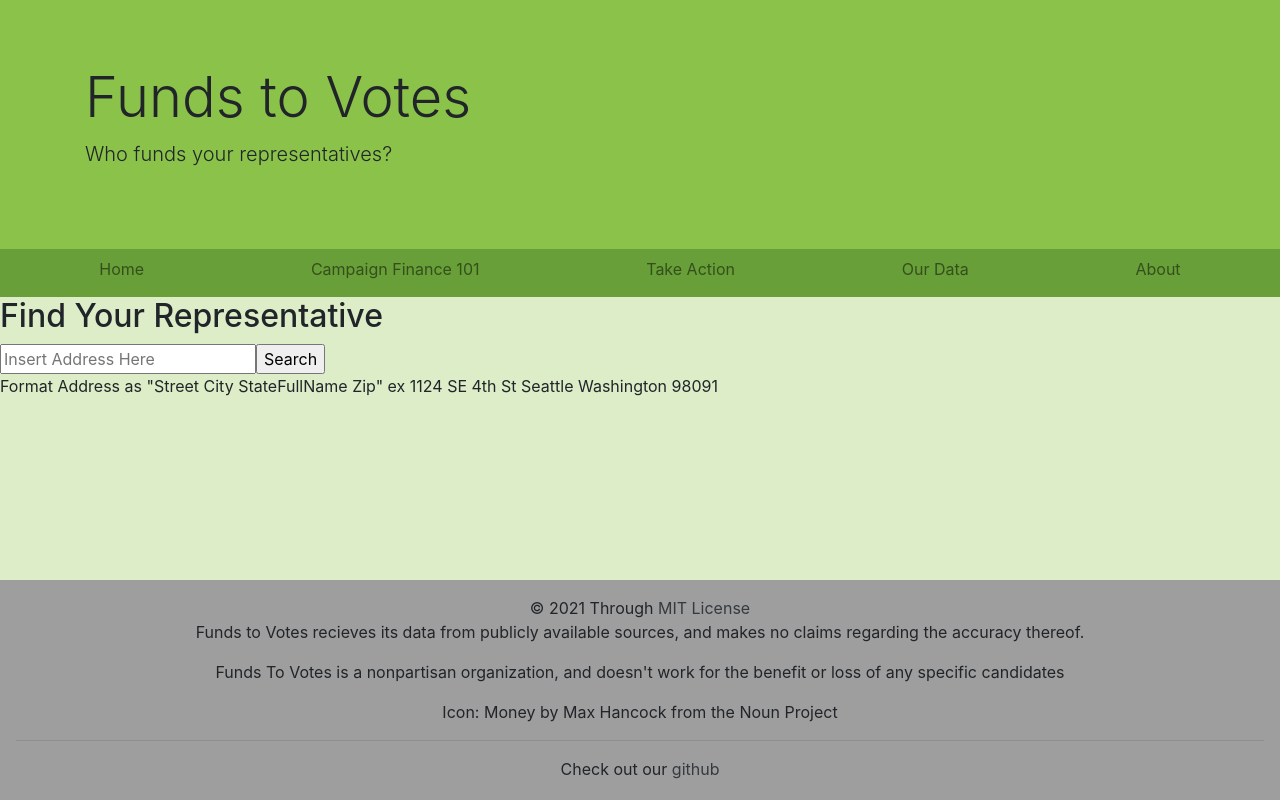
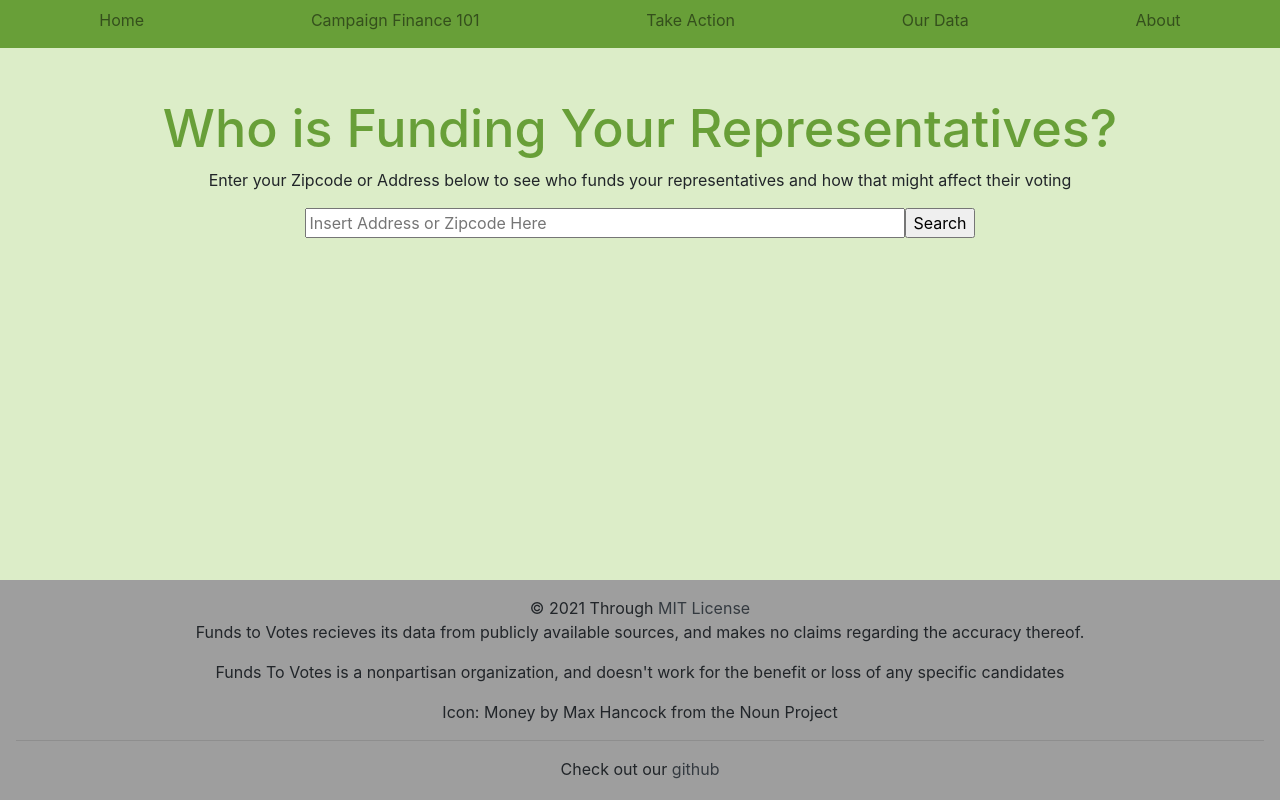
Before and after one commit to FundsToVotes/FundsToVotes-web, a React (Create React App) app: page / in a window 1280 px wide. Built offline with nearby package versions, Linux system fonts and the light colour scheme.

Commit message:
css stuff

```diff
--- a/src/App.js
+++ b/src/App.js
@@ -18,7 +18,6 @@ import 'bootstrap/dist/css/bootstrap.min.css';
 function App() {
     return (
         <div>
-            <Banner />
             <Header />
 
             <Router>
--- a/src/LandingPage.js
+++ b/src/LandingPage.js
@@ -3,7 +3,7 @@ import { useState } from 'react';
 
 export function LandingPage() {
     return (
-        <div>
+        <div style={{display: "block", margin: "auto", width: '75%', paddingTop: '50px'}}>
             <Title />
             <AddressInput />
         </div>
@@ -12,7 +12,10 @@ export function LandingPage() {
 
 function Title() {
     return (
-        <h2>Find Your Representative</h2>
+        <div style={{textAlign: 'center'}}>
+            <h2 style={{fontSize: 52, color: '#689f38'}}>Who is Funding Your Representatives?</h2>
+            <p>Enter your Zipcode or Address below to see who funds your representatives and how that might affect their voting</p>
+        </div>
     )
 }
 
@@ -29,14 +32,13 @@ function AddressInput() {
         return <GoogleAPI address={address} />
     } else {
         return (
-            <div>
+            <div style={{textAlign: 'center'}}>
                 <form onSubmit={e => onSubmit(e)}>
-                    <label>
-                        <input type="text" placeholder="Insert Address Here" address="address" onChange={e => setAddress(e.target.value)} />
-                        <input type="submit" value="Search" /><br />
-                    Format Address as "Street City StateFullName Zip" ex 1124 SE 4th St Seattle Washington 98091
+                <label>
+                    <input style={{width: '600px'}} type="text" placeholder="Insert Address or Zipcode Here" address="address" onChange={e => setAddress(e.target.value)}/>
+                    <input type="submit" value="Search"/><br/>
                 </label>
-                </form>
+            </form>
             </div>
         )
     }
```
